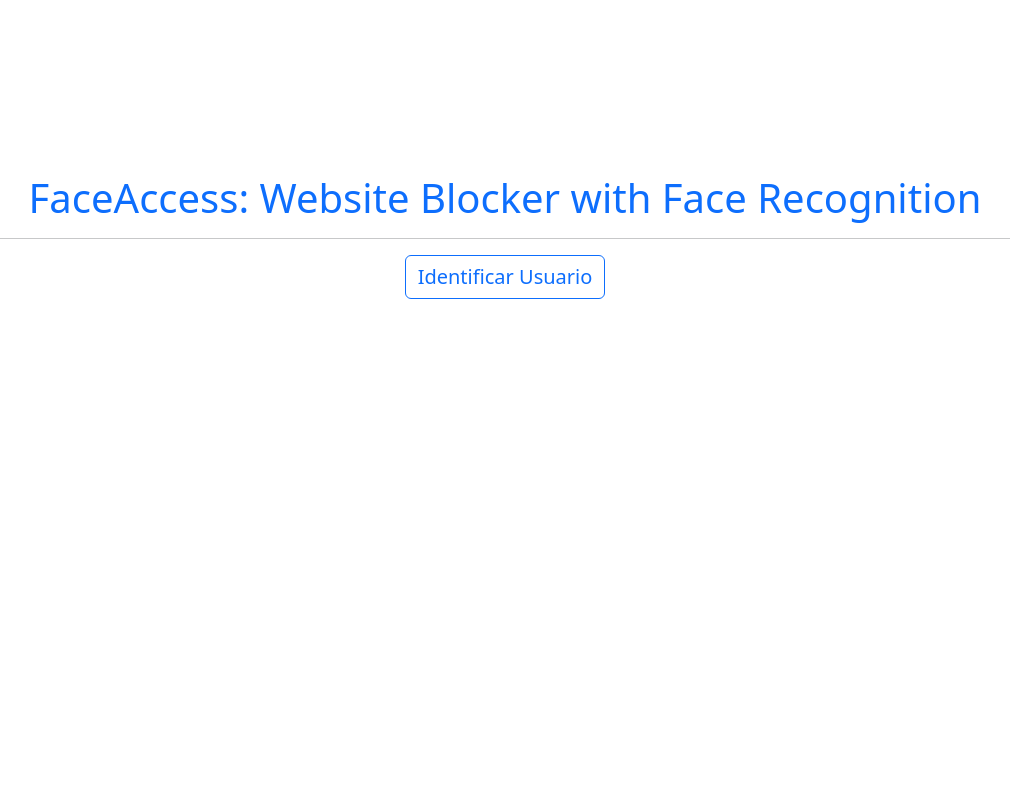
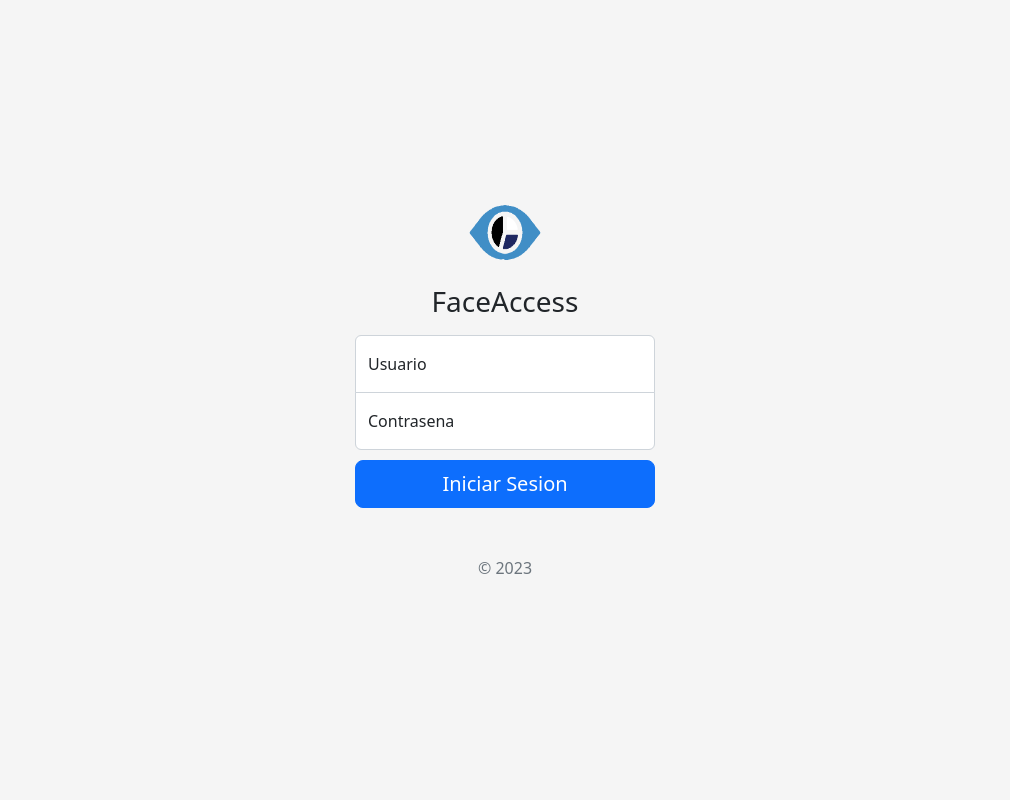
Before and after one commit to elvinc11/FaceAccess, a Django app: page / in a window 1280 px wide. Shown: the whole page, without its empty margins (135-1145 px from the left). Run offline with Django 3.2, Linux system fonts and the light colour scheme.

Commit message:
add styling to extends templates

```diff
--- /dev/null
+++ b/app/static/css/login.css
@@ -0,0 +1,39 @@
+html,
+body {
+  height: 100%;
+}
+
+body {
+  display: flex;
+  align-items: center;
+  padding-top: 40px;
+  padding-bottom: 40px;
+  background-color: #f5f5f5;
+}
+
+.form-signin {
+  width: 100%;
+  max-width: 330px;
+  padding: 15px;
+  margin: auto;
+}
+
+.form-signin .checkbox {
+  font-weight: 400;
+}
+
+.form-signin .form-floating:focus-within {
+  z-index: 2;
+}
+
+.form-signin input[type="email"] {
+  margin-bottom: -1px;
+  border-bottom-right-radius: 0;
+  border-bottom-left-radius: 0;
+}
+
+.form-signin input[type="password"] {
+  margin-bottom: 10px;
+  border-top-left-radius: 0;
+  border-top-right-radius: 0;
+}
--- a/app/templates/app/add_photos.html
+++ b/app/templates/app/add_photos.html
@@ -59,6 +59,9 @@
         <td>{{user.num_photos}}</td>
   		</tr>
   	{% endfor %}
+    <tr class="header">
+      <th><a href="{% url 'dashboard' %}">Regresar</a></th>
+  </tr>
   </table>
 </div>
 
--- a/app/templates/app/add_user.html
+++ b/app/templates/app/add_user.html
@@ -9,11 +9,12 @@
 
     <form method="POST">{% csrf_token %}
         <div class="fieldWrapper">
-            <div class="container" style="padding: 20px;">ID:  &nbsp;&nbsp; &nbsp;&nbsp; &nbsp; {{ form.id }} </div>
+            <div class="container" style="padding: 20px;">ID: &nbsp; &nbsp;&nbsp; &nbsp;&nbsp; &nbsp; {{ form.id }} </div>
             <div class="container" style="padding: 20px;">Nombre: {{ form.name }} </div>
 
         </div>
-        <button type="submit" class="btn btn-outline-primary">Save</button>
+        <button type="submit" class="btn btn-outline-primary">Agregar</button>
+        <a style="margin-left: 10px" href="{% url 'dashboard' %}" class="btn btn-primary">Regresar</a>
     </form>
     </div>
 {% endblock %}
--- a/app/templates/app/add_website.html
+++ b/app/templates/app/add_website.html
@@ -9,10 +9,11 @@
 
     <form method="POST">{% csrf_token %}
         <div class="fieldWrapper">
-            <div class="container" style="padding: 20px;">ID:  &nbsp;&nbsp; &nbsp;&nbsp; &nbsp; {{ form.website_id }} </div>
+            <div class="container" style="padding: 20px;">ID:  &nbsp; &nbsp;{{ form.website_id }} </div>
             <div class="container" style="padding: 20px;">URL: {{ form.url }} </div>
         </div>
         <button type="submit" class="btn btn-outline-primary">Guardar</button>
+        <a style="margin-left: 10px" href="{% url 'dashboard' %}" class="btn btn-primary">Regresar</a>
     </form>
     </div>
 {% endblock %}
--- a/app/templates/app/admin_website.html
+++ b/app/templates/app/admin_website.html
@@ -59,6 +59,9 @@
         <td><a href="{% url 'delete_website' website.website_id %}">Eliminar<a/></td>
   		</tr>
   	{% endfor %}
+    <tr class="header">
+      <th><a href="{% url 'dashboard' %}">Regresar</a></th>
+  </tr>
   </table>
 </div>
 
--- a/app/templates/app/login.html
+++ b/app/templates/app/login.html
@@ -1,16 +1,47 @@
 {% extends 'base.html' %}
 {% load static %}
+
+
+<head>
+
+	<style>
+		.bd-placeholder-img {
+		  font-size: 1.125rem;
+		  text-anchor: middle;
+		  -webkit-user-select: none;
+		  -moz-user-select: none;
+		  user-select: none;
+		}
+
+		@media (min-width: 768px) {
+		  .bd-placeholder-img-lg {
+			font-size: 3.5rem;
+		  }
+		}
+	  </style>
+	  {% block css %}<link href="{% static "css/login.css" %}" rel="stylesheet">{% endblock %}
+</head>
 
 {% block content %}
 
 
-<div class="container" style="background-color: white; padding: 50px; margin-top: 100px;">
-	<div style="text-align: center;">
-	<h1 class="text-primary">FaceAccess: Website Blocker with Face Recognition</h1>
-	</div>
-	<hr>
-	<div class="container" style="text-align: center">
-		<a class="btn btn-outline-primary col-sm"  href="{% url 'identify_login' %}" style="font-size: 20px; margin-bottom: 10px; ">Identificar Usuario</a>
-	</div>
-</div>
+<body class="text-center">
+
+	<main class="form-signin">
+	  <form>
+		<img class="mb-4" src="{% static "images/logo.png" %}" alt="" width="72" height="57">
+		<h1 class="h3 mb-3 fw-normal">FaceAccess</h1>
+
+		<div class="form-floating">
+		  <input type="email" class="form-control" id="floatingInput" placeholder="name@example.com">
+		  <label for="floatingInput">Usuario</label>
+		</div>
+		<div class="form-floating">
+		  <input type="password" class="form-control" id="floatingPassword" placeholder="Password">
+		  <label for="floatingPassword">Contrasena</label>
+		</div>
+		<a class="w-100 btn btn-lg btn-primary" type="submit" href="{% url 'identify_login' %}">Iniciar Sesion</a>
+		<p class="mt-5 mb-3 text-muted">&copy; 2023</p>
+	  </form>
+	</main>
 {% endblock %}
--- a/app/templates/base.html
+++ b/app/templates/base.html
@@ -3,7 +3,7 @@
 <!DOCTYPE html>
 <html>
 <head>
-	<title>{% block title %}{% endblock %}</title>
+	<title>FaceAccess</title>
 	<!-- CSS only -->
 <link href="https://cdn.jsdelivr.net/npm/bootstrap@5.2.3/dist/css/bootstrap.min.css" rel="stylesheet" integrity="sha384-rbsA2VBKQhggwzxH7pPCaAqO46MgnOM80zW1RWuH61DGLwZJEdK2Kadq2F9CUG65" crossorigin="anonymous">
 
```
Also changed, not shown: app/templates/app/detected.html (+7 -10 lines), db.sqlite3.
